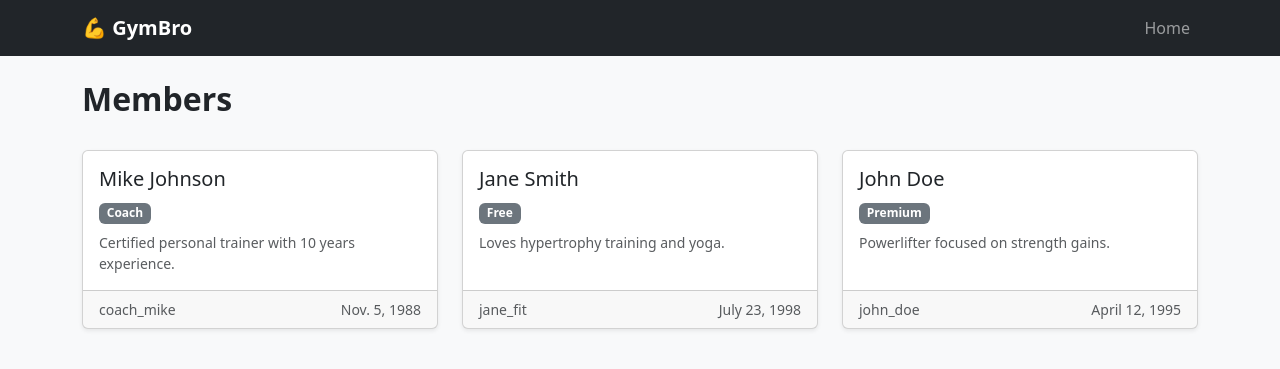
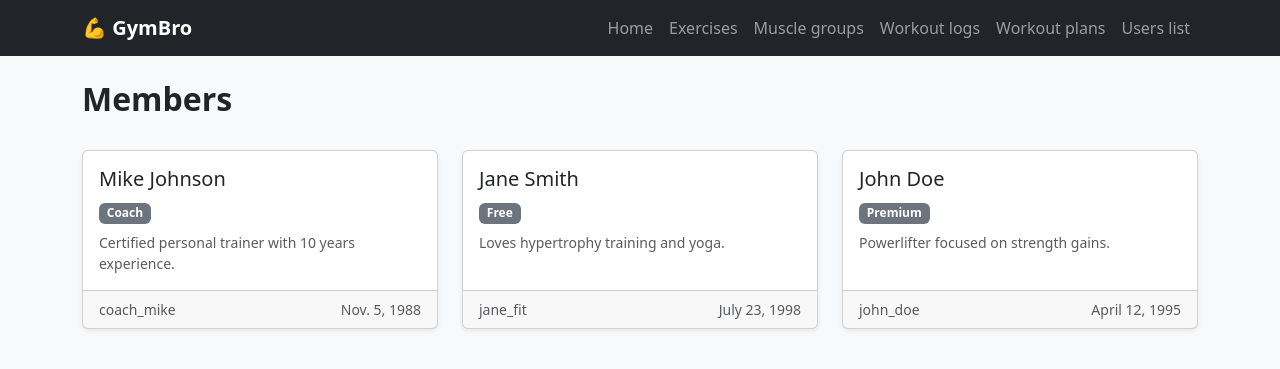
Before and after one commit to MateuszRuszczynski/GymBro, a Django app: page /gymusers/ in a window 1280 px wide. Shown: the top 369 px of the page. Run offline with Django 5.2, Linux system fonts and the light colour scheme; data comes from the database, SQL or seed files in the repository.

Commit message:
feat: add new links to the navbar

```diff
--- a/templates/base.html
+++ b/templates/base.html
@@ -10,9 +10,14 @@
 
 <nav class="navbar navbar-expand-lg navbar-dark bg-dark">
   <div class="container">
-            <a class="navbar-brand fw-bold" href="{% url 'index' %}">💪 GymBro</a>
+    <a class="navbar-brand fw-bold" href="{% url 'tracker:index' %}">💪 GymBro</a>
     <div class="navbar-nav ms-auto">
-                <a class="nav-link" href="{% url 'index' %}">Home</a>
+      <a class="nav-link" href="{% url 'tracker:index' %}">Home</a>
+      <a class="nav-link" href="{% url 'tracker:exercise-list' %}">Exercises</a>
+      <a class="nav-link" href="{% url 'tracker:muscle-group-list' %}">Muscle groups</a>
+      <a class="nav-link" href="{% url 'tracker:workout-log-list' %}">Workout logs</a>
+      <a class="nav-link" href="{% url 'tracker:workout-plan-list' %}">Workout plans</a>
+      <a class="nav-link" href="{% url 'tracker:gym-user-list' %}">Users list</a>
     </div>
   </div>
 </nav>
```
Lines whose indentation alone changed are shown as unchanged.
